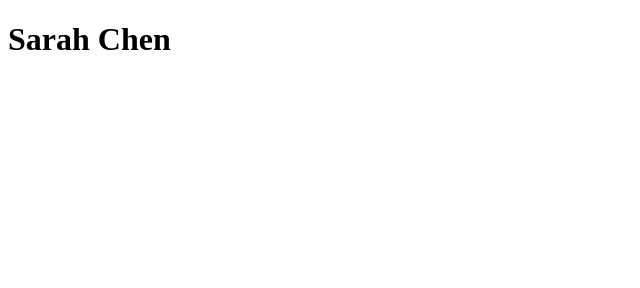
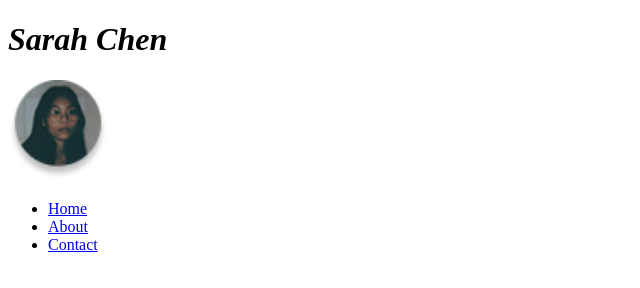
Before and after one commit to gerjos16-spec/web-personal, a plain HTML site: page index.html in a window 1280 px wide. Shown: the whole page, without its empty margins (0-640 px from the left). Drawn offline with Linux system fonts and the light colour scheme.

Commit message:
pagina por completar

```diff
--- a/index.html
+++ b/index.html
@@ -6,8 +6,16 @@
     <title>Document</title>
 </head>
 <header>
-    <h1>Sarah Chen</h1>
-    <img src="" alt="">
+    <h1><i> Sarah Chen</i></h1>
+    <img src="Image 2.png" alt="Sarah Chen" width="100">
+<nav>
+    <ul>
+        <li><a href="index.html">Home</a></li>
+        <li><a href="about.html">About</a></li>
+        <li><a href="contact.html">Contact</a></li>
+    </ul>
+</nav>
+
 </header>
 <body>
 
```
Also changed, not shown: Image 2.png (added).
